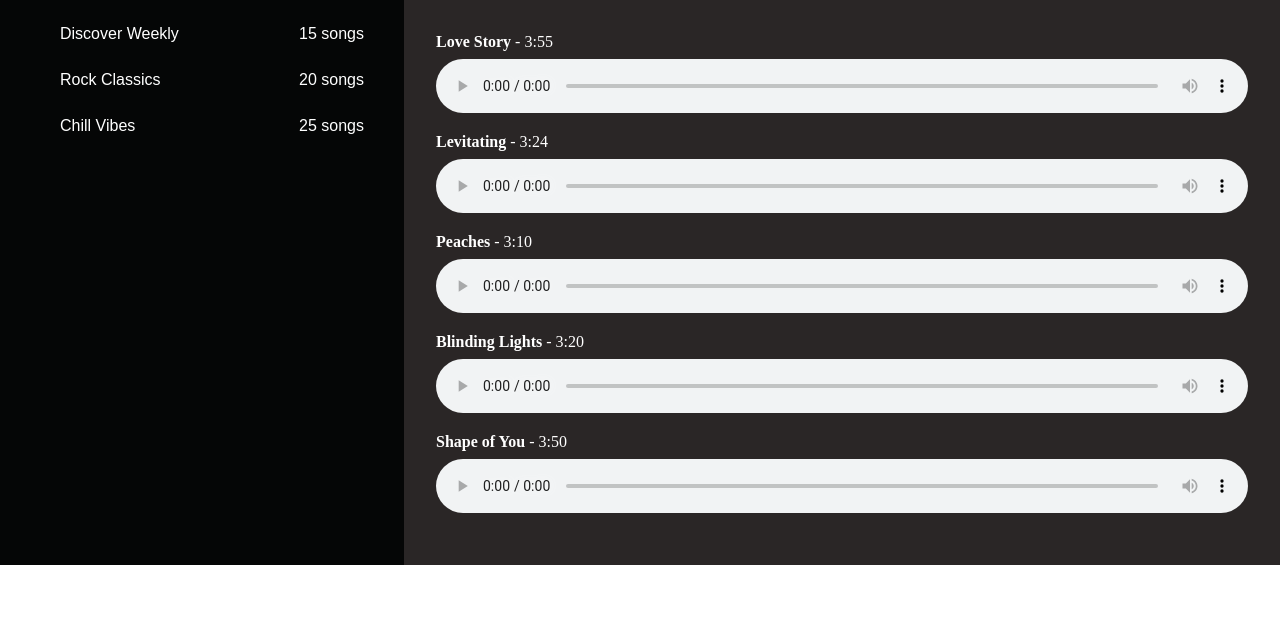
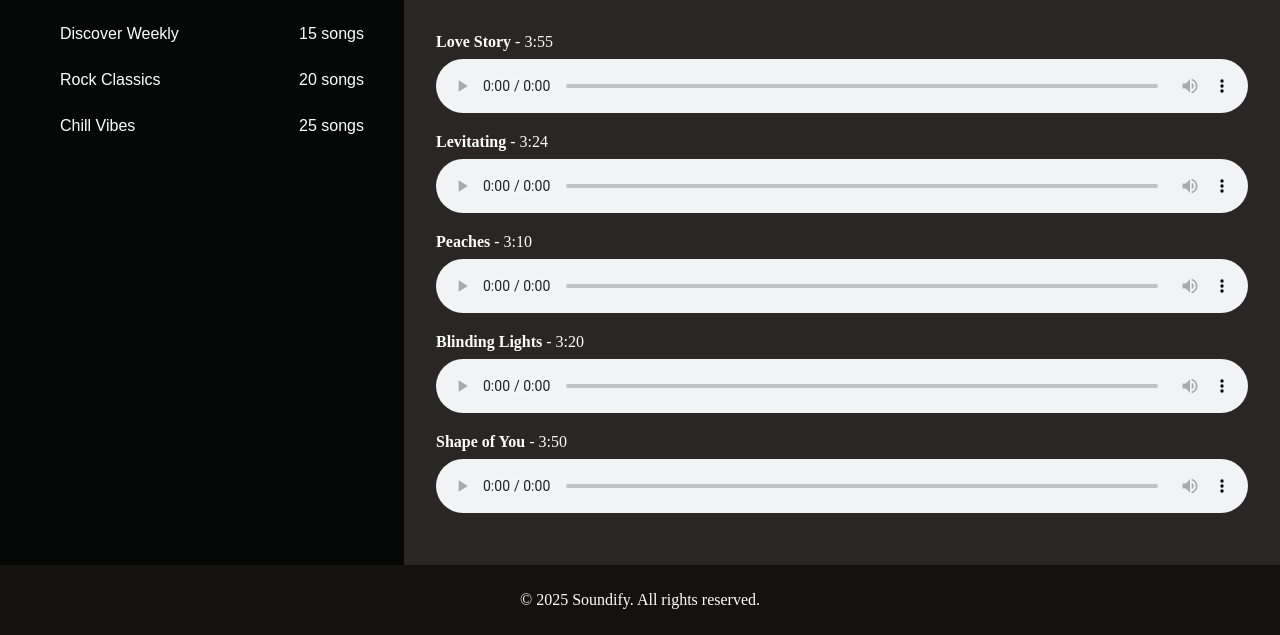
Before and after one commit to Sumaya-yusuf-1/spotify-js, a website built with Vite: page index.html in a window 1280 px wide. Shown: the part 203-838 px from the top of the page. Before the commit the page ends 800 px from the top, so only its background shows below. Built offline with nearby package versions, Linux system fonts and the light colour scheme.

Commit message:
added footer

```diff
--- /dev/null
+++ b/footer.js
@@ -0,0 +1,12 @@
+export const Footer = () => {
+    const footer = document.createElement("footer");
+    footer.classList.add("footer");
+
+    const text = document.createElement("p");
+    text.innerText = "© 2025 Soundify. All rights reserved.";
+    text.style.justifyContent = "center";
+    text.style.textAlign = "center";
+    footer.appendChild(text);
+
+    return footer;
+  };
--- a/main.js
+++ b/main.js
@@ -1,7 +1,7 @@
 import { aside } from "./aside.js";
 import { Header } from "./header.js";
 import { playlist } from "./playlist.js";
-
+import { Footer } from "./footer.js";
 import { playlists } from "./data/db.js";
 
 function main() {
@@ -10,7 +10,7 @@ function main() {
   const asideElement = aside();
   const playlistData = playlists[0]; // ✅ pick first playlist, or use .find(...)
   const mainElement = playlist(playlistData);
-
+  const footerElement = Footer();
   const bodySection = document.createElement("div");
   bodySection.classList.add("bodySection");
 
@@ -18,6 +18,7 @@ function main() {
   bodySection.appendChild(mainElement);
   app.appendChild(headerElement);
   app.appendChild(bodySection);
+  app.appendChild(footerElement);
 }
 
 window.addEventListener("DOMContentLoaded", main);
--- a/style.css
+++ b/style.css
@@ -95,7 +95,7 @@ h2:hover{
   display: flex;
   flex-direction: row;
   width: 100%;
-  align-items: stretch; /* ✅ This ensures children grow equally */
+  align-items: stretch;
 }
 .main {
   flex-grow: 1;
@@ -108,6 +108,12 @@ h2:hover{
   display: flex;
   color: #a7bdcd;
 }
+footer {
+  background-color: #141111;
+  color: white;
+  padding: 10px;
+  text-align: center;
+}
 @media (max-width: 768px) {
   .search-container {
     display: none;
```
